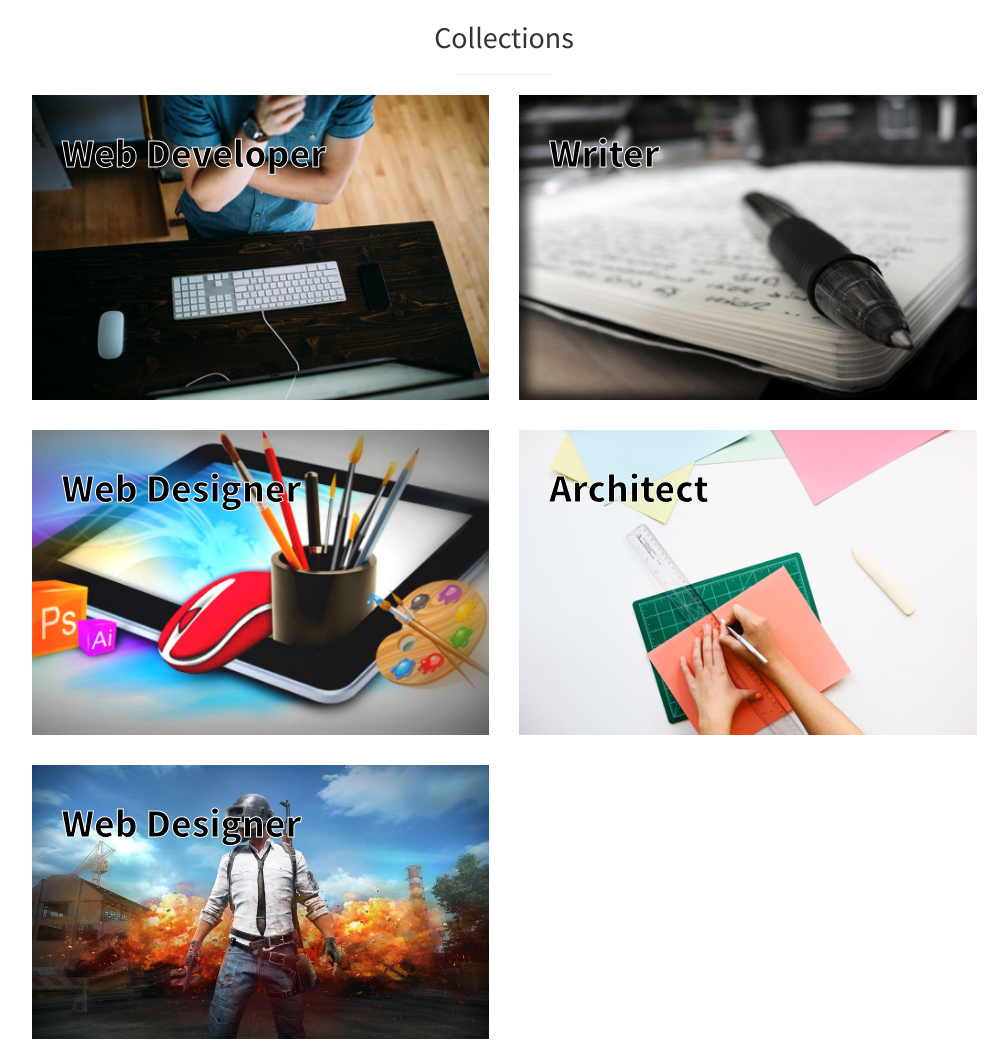
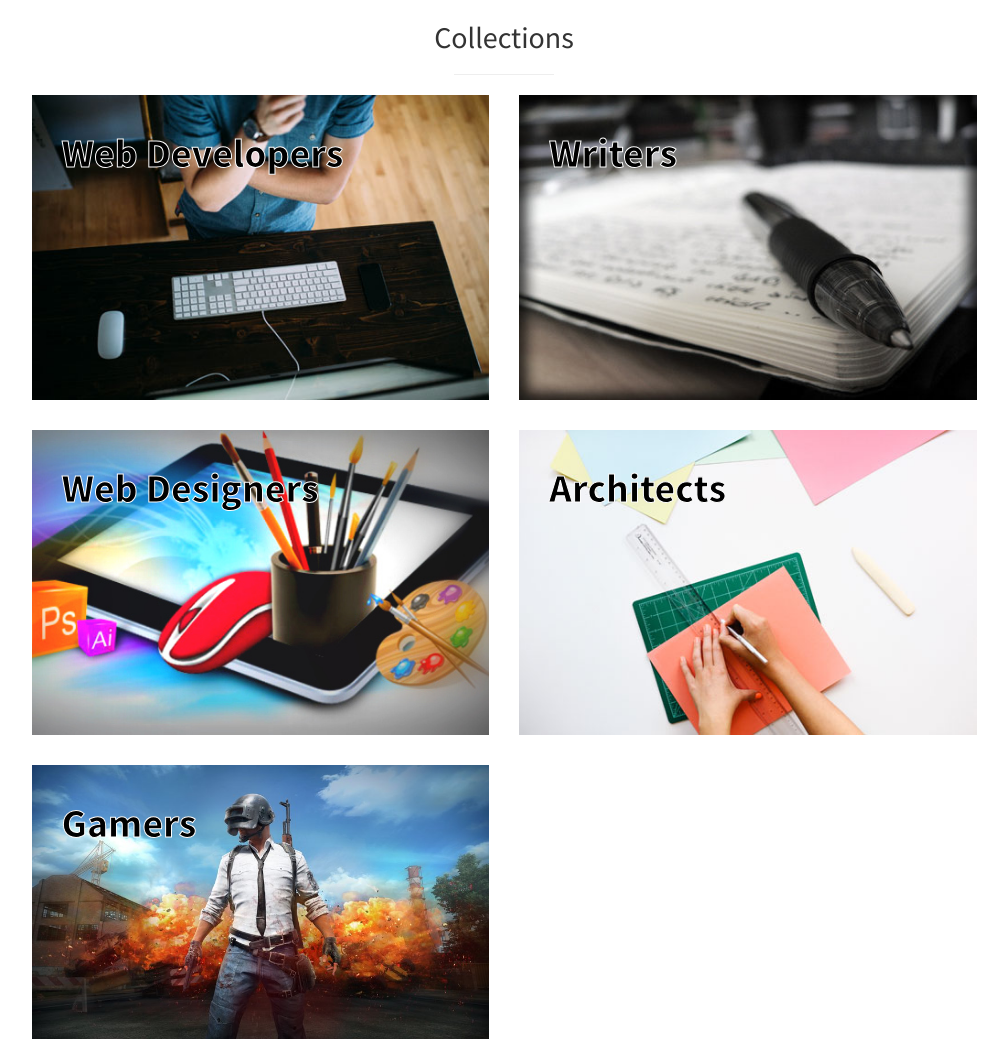
Before and after one commit to vamshisuram/awesome-browser-extensions, a plain HTML site: page index.html in a window 1280 px wide. Shown: the part 1120-2172 px from the top of the page, without its empty margins (136-1144 px from the left). Drawn offline with Linux system fonts and the light colour scheme.

Commit message:
Update index.html

```diff
--- a/index.html
+++ b/index.html
@@ -71,7 +71,7 @@
                     <div class="row">
                         <div class="col-md-6">
                             <div class="portfolio-item">
-                                <p>Web Developer</p>
+                                <p>Web Developers</p>
                                 <a target="_blank" href="https://github.com/vamshisuram/awesome-browser-extensions/blob/master/web-developer.md">
                                     <img class="img-portfolio img-responsive" src="img/web-developer.jpg">
                                 </a>
@@ -79,7 +79,7 @@
                         </div>
                         <div class="col-md-6">
                             <div class="portfolio-item">
-                                <p>Writer</p>
+                                <p>Writers</p>
                                 <a target="_blank" href="https://github.com/vamshisuram/awesome-browser-extensions/blob/master/writer.md">
                                     <img class="img-portfolio img-responsive" src="img/writer.jpg">
                                 </a>
@@ -89,7 +89,7 @@
                     <div class="row">
                         <div class="col-md-6">
                             <div class="portfolio-item">
-                                <p>Web Designer</p>
+                                <p>Web Designers</p>
                                 <a target="_blank" href="https://github.com/vamshisuram/awesome-browser-extensions/blob/master/web-designer.md">
                                     <img class="img-portfolio img-responsive" src="img/web-designer.jpg">
                                 </a>
@@ -97,7 +97,7 @@
                         </div>
                         <div class="col-md-6">
                             <div class="portfolio-item">
-                                <p>Architect</p>
+                                <p>Architects</p>
                                 <a target="_blank" href="https://github.com/vamshisuram/awesome-browser-extensions/blob/master/architect.md">
                                     <img class="img-portfolio img-responsive" src="img/architect.jpg">
                                 </a>
@@ -107,7 +107,7 @@
                     <div class="row">
                         <div class="col-md-6">
                             <div class="portfolio-item">
-                                <p>Web Designer</p>
+                                <p>Gamers</p>
                                 <a target="_blank" href="https://github.com/vamshisuram/awesome-browser-extensions/blob/master/gamer.md">
                                     <img class="img-portfolio img-responsive" src="img/gamers.jpg">
                                 </a>
```
